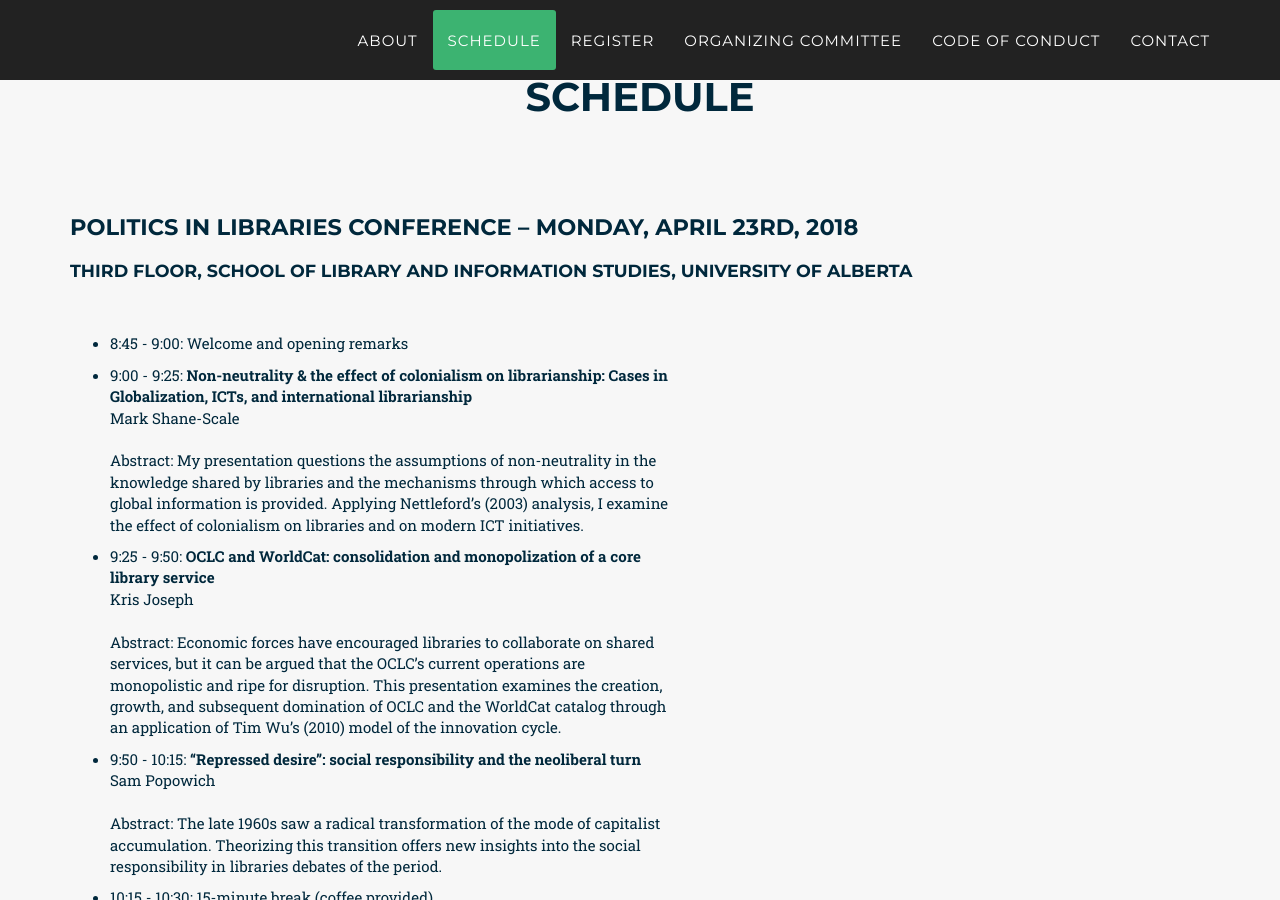
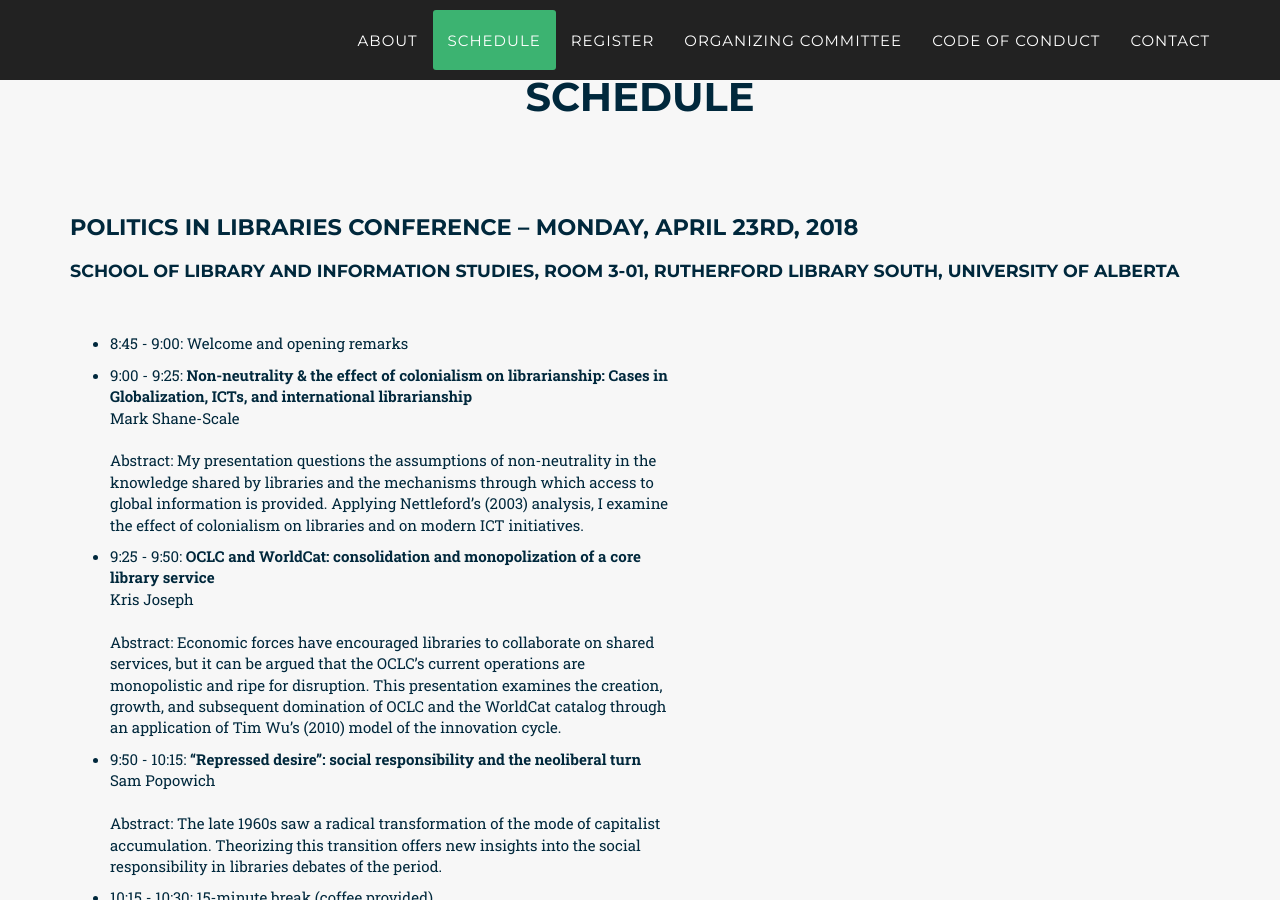
Before and after one commit to politicsoflibraries/politicsoflibraries.github.io, a Jekyll site: the page built from index.md, in a window 1280 px wide and 900 px high, scrolled down 1621 px. Built offline with Jekyll 4.4.1, drawn with Linux system fonts in a browser that asks for light colours; some web fonts are replaced.

Commit message:
Add room number.

```diff
--- a/_includes/2017_data/schedule.html
+++ b/_includes/2017_data/schedule.html
@@ -11,7 +11,8 @@
     <div>
       <h2>Politics in Libraries Conference – Monday, April 23rd,
         2018</h2>
-      <h3>Third Floor, School of Library and Information Studies,
+      <h3>School of Library and Information Studies,
+        Room 3-01, Rutherford Library South,
         University of Alberta</h3><br /><br />
       <ul style="width:600px" ><li style="margin: 0 0 10px 0">8:45 - 9:00: Welcome and opening remarks</li>
         <li style="margin: 0 0 10px 0">9:00 - 9:25:
```
Also changed, not shown: 2 other files.
